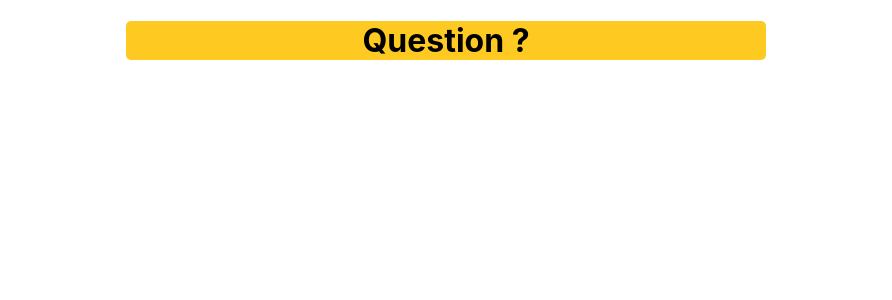
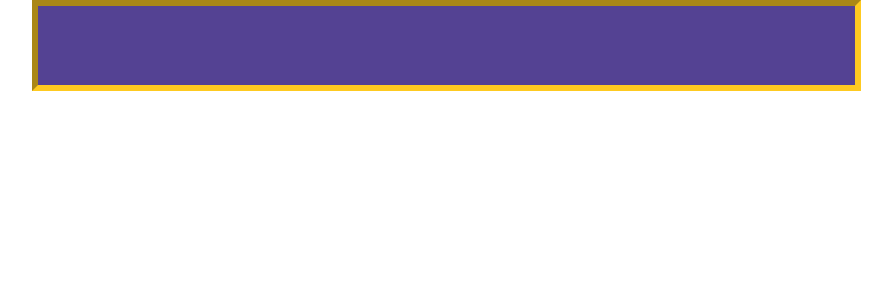
Before and after one commit to theoMich19/Be-APY, a React (Create React App) app in the folder apps/: page / in a window 1280 px wide. Shown: the top 300 px of the page, without its empty margins (194-1086 px from the left). Built offline with nearby package versions, Linux system fonts and the light colour scheme.

Commit message:
TextImput

```diff
--- a/apps/src/App.css
+++ b/apps/src/App.css
@@ -1,3 +1,8 @@
+:root{
+  --yellow: #FECA21;
+  --purple: #544293;
+}
+
 .App {
   text-align: center;
 }
--- a/apps/src/components/CardQuestion/CardQuestion.css
+++ b/apps/src/components/CardQuestion/CardQuestion.css
@@ -1,7 +1,7 @@
 .Rectangle{
     width: 50%;
     height: 30%;
-    background-color: #FECA21;
+    background-color: var(--yellow);
     border-radius: 5px;
     margin: auto;
     vertical-align: middle;
--- a/apps/src/components/HomePage.js
+++ b/apps/src/components/HomePage.js
@@ -1,9 +1,10 @@
 import Card from "./CardQuestion/CardQuestion"
+import TextImputReponse from "./TextImputReponse/TextImputReponse"
 
 export const HomePage = () => {
     return (
        <div>
-           <Card />
+           <TextImputReponse />
        </div>
     )
 
--- /dev/null
+++ b/apps/src/components/TextImputReponse/TextImputReponse.css
@@ -0,0 +1,9 @@
+.inputQuestion{
+    border-color: var(--yellow);
+    border-width: 0.5em;
+    padding-left: 2.5%;
+    padding-right: 47.5%;
+    padding-top: 2.5%;
+    padding-bottom: 2.5%;
+    background-color: var(--purple);
+}
--- /dev/null
+++ b/apps/src/components/TextImputReponse/TextImputReponse.js
@@ -0,0 +1,12 @@
+import "./TextImputReponse.css"
+const TextImputReponse = () => {
+    return (
+       <div >
+           <input type="text" className="inputQuestion"/>
+       </div>
+    )
+
+   }
+
+
+   export default TextImputReponse
```
Also changed, not shown: apps/src/components/SpaceInvadersGame.js (deleted, +0 -11 lines).
